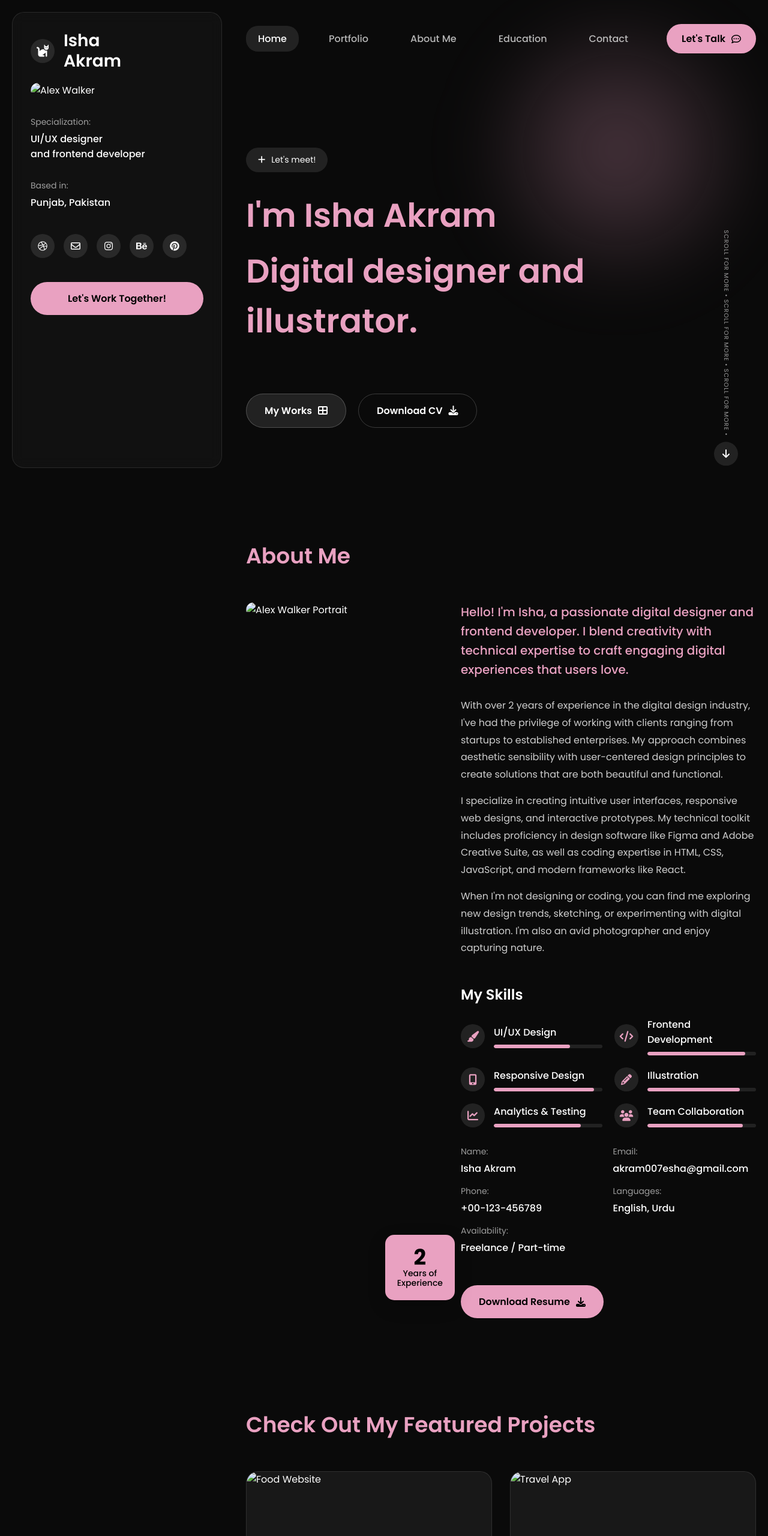
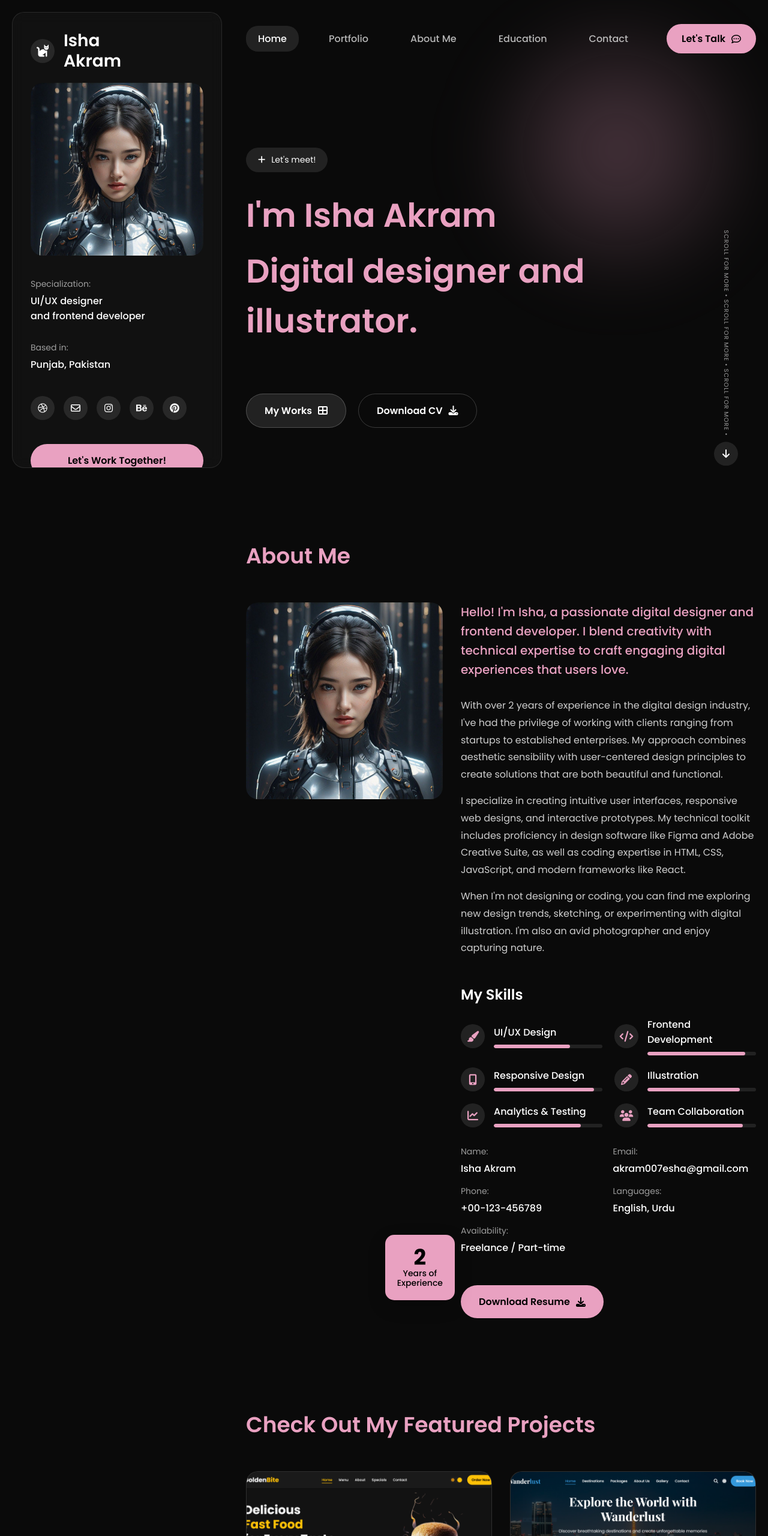
Before and after one commit to akramisha/Portfolio, a plain HTML site: page index.html in a window 1280 px wide. Shown: the top 2560 px of the page at 60% size. Drawn offline with Linux system fonts and the light colour scheme.

Commit message:
Update index.html

```diff
--- a/index.html
+++ b/index.html
@@ -21,7 +21,7 @@
                 </div>
 
                 <div class="profile-image">
-                    <img src="imag/1.jpg" alt="Alex Walker">
+                    <img src="1.jpg" alt="Alex Walker">
                 </div>
 
                 <div class="specialization">
@@ -92,7 +92,7 @@
 
                 <div class="about-container">
                     <div class="about-image">
-                        <img src="imag/1.jpg" alt="Alex Walker Portrait">
+                        <img src="1.jpg" alt=" Portrait">
                         <div class="experience-badge">
                             <span class="years">2</span>
                             <span class="text">Years of<br>Experience</span>
@@ -220,7 +220,7 @@
                     <!-- Project 1 -->
                     <div class="project-card">
                         <div class="project-image">
-                            <img src="imag/food.PNG" alt="Food Website">
+                            <img src="food.PNG" alt="Food Website">
                             <div class="project-overlay">
                                 <a href="https://github.com/akramisha/Food-Website" target="_blank" class="view-project">View Project</a>
                             </div>
@@ -239,7 +239,7 @@
                     <!-- Project 2 -->
                     <div class="project-card">
                         <div class="project-image">
-                            <img src="imag/travel.PNG" alt="Travel App">
+                            <img src="travel.PNG" alt="Travel App">
                             <div class="project-overlay">
                                 <a href="https://github.com/akramisha/Travel" target="_blank" class="view-project">View Project</a>
                             </div>
@@ -259,7 +259,7 @@
                     <!-- Project 3 -->
                     <div class="project-card">
                         <div class="project-image">
-                            <img src="imag/language.PNG" alt="Dashboard UI">
+                            <img src="language.PNG" alt="Dashboard UI">
                             <div class="project-overlay">
                                 <a href="language/index.html" target="_blank" class="view-project">View Project</a>
                             </div>
```
